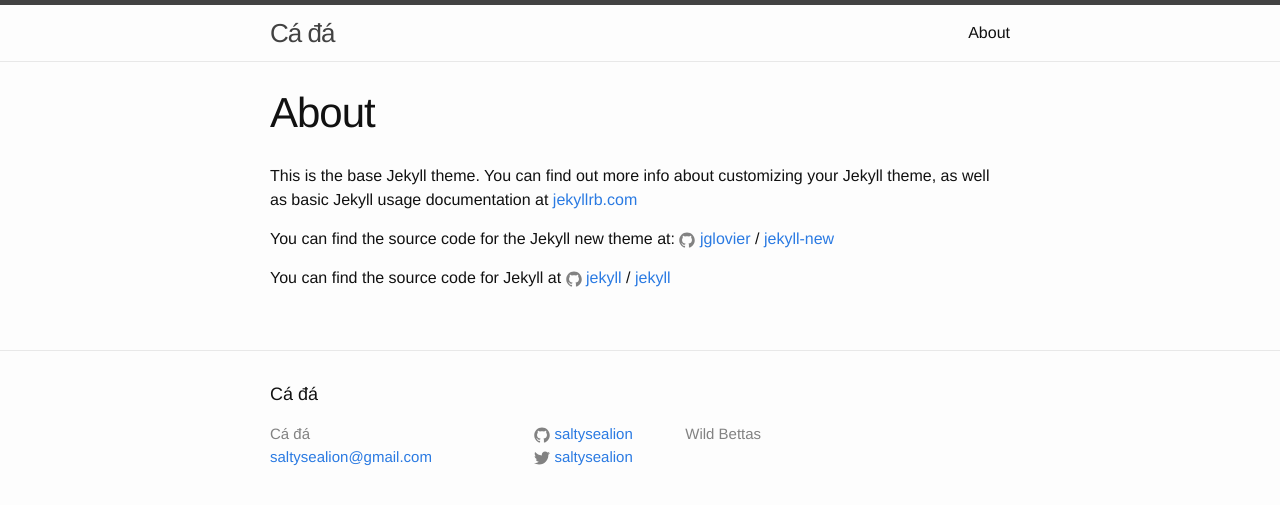
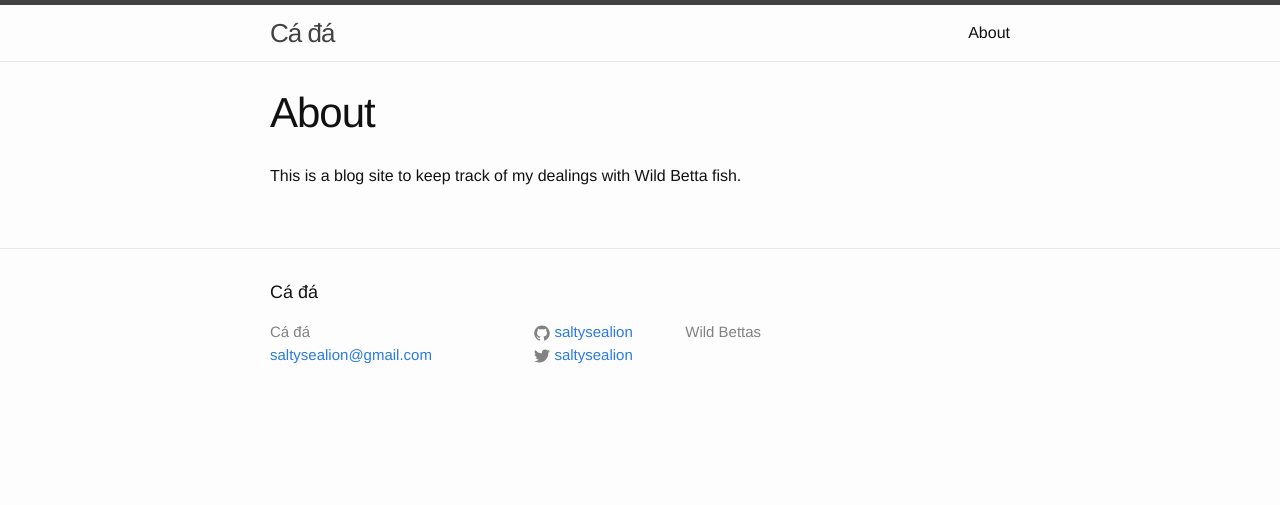
Before and after one commit to saltysealion/anabantoids, a Jekyll site: the page built from about.md, in a window 1280 px wide. Shown: the top 505 px of the page. Built offline with Jekyll 4.4.1, drawn with Linux system fonts in a browser that asks for light colours.

Commit message:
Update about

```diff
--- a/about.md
+++ b/about.md
@@ -4,12 +4,4 @@
 permalink: /about/
 ---
 
-This is the base Jekyll theme. You can find out more info about customizing your Jekyll theme, as well as basic Jekyll usage documentation at [jekyllrb.com](http://jekyllrb.com/)
-
-You can find the source code for the Jekyll new theme at:
-{% include icon-github.html username="jglovier" %} /
-[jekyll-new](https://github.com/jglovier/jekyll-new)
-
-You can find the source code for Jekyll at
-{% include icon-github.html username="jekyll" %} /
-[jekyll](https://github.com/jekyll/jekyll)
+This is a blog site to keep track of my dealings with Wild Betta fish.
```
